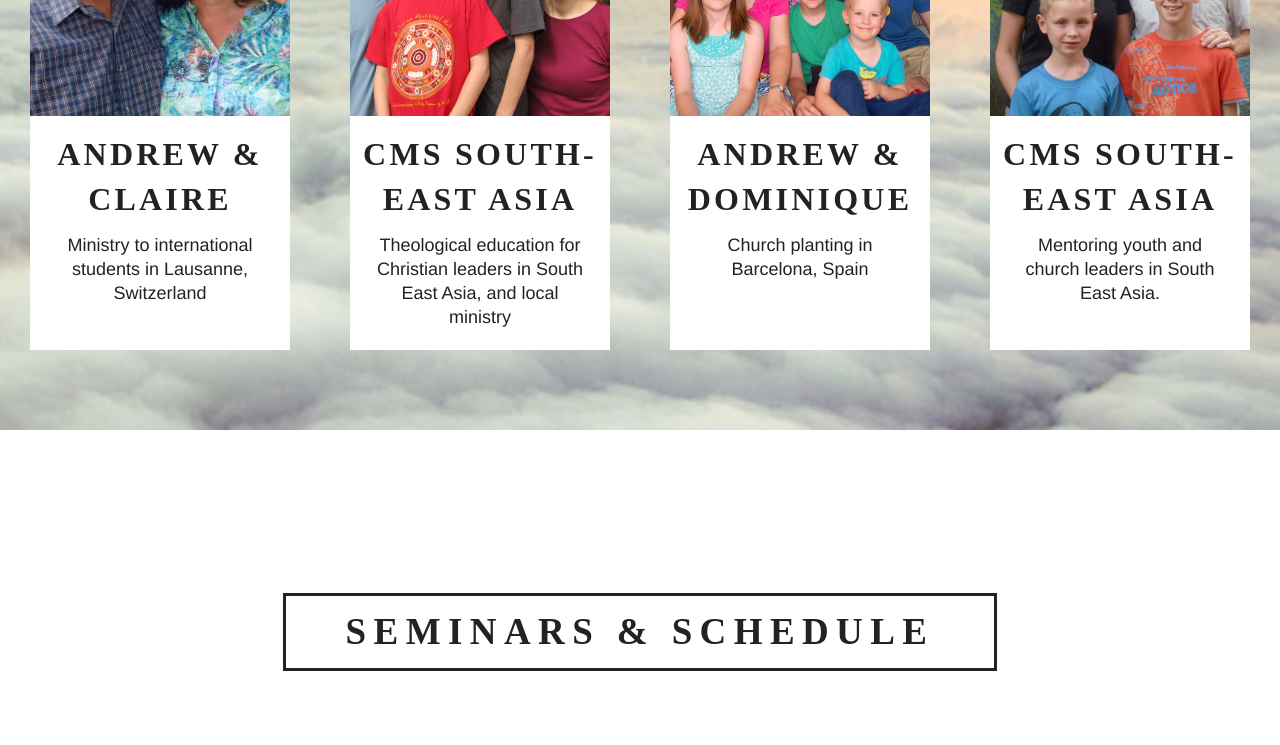
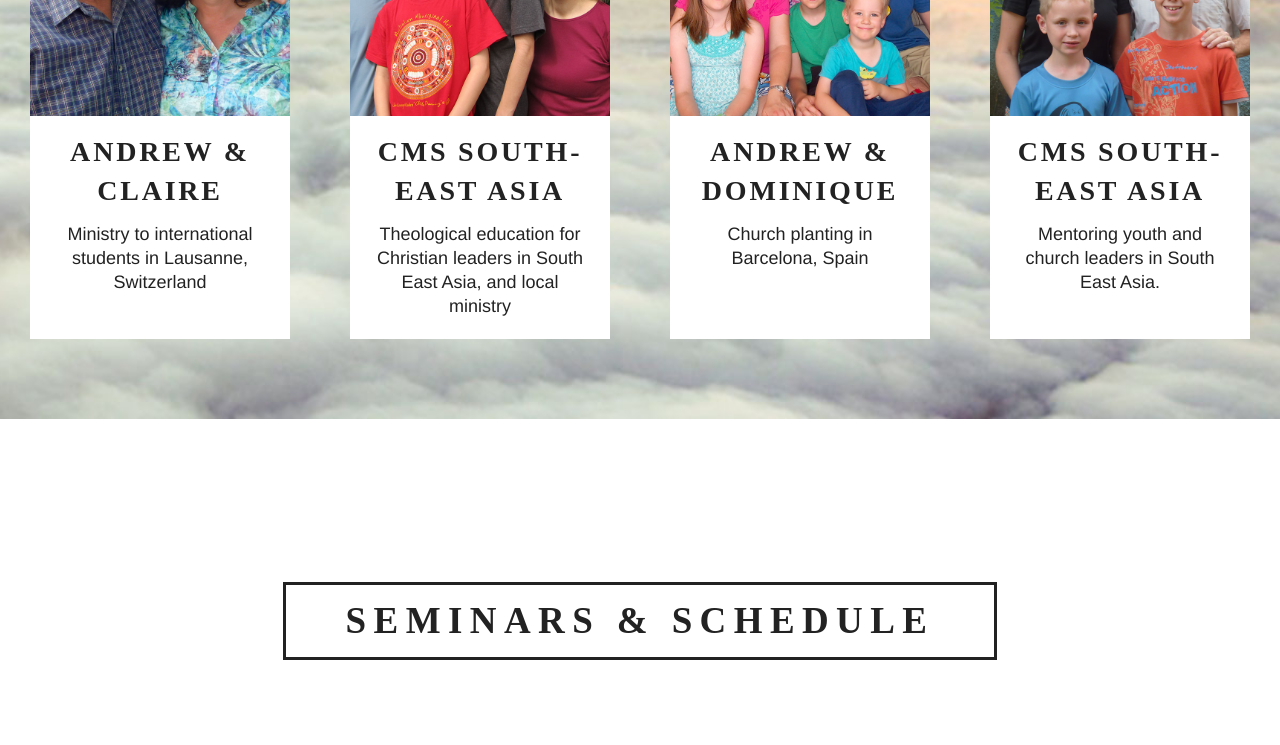
Before and after one commit to bryanjhickey/cms_summerundertheson, a website: page index.html in a window 1280 px wide. Shown: the part 3200-3945 px from the top of the page. Drawn offline with Linux system fonts and the light colour scheme; some packages are replaced by stand-ins of ours.

Commit message:
update font

```diff
--- a/scss/custom/_layout.scss
+++ b/scss/custom/_layout.scss
@@ -218,7 +218,7 @@
 }
 .missionary--title {
 	@include font-condensed;
-	font-size: rem-calc(32);
+	font-size: rem-calc(28);
 	margin-top: rem-calc(16);
 }
 .missionary--bio {
```
Also changed, not shown: css/app.css, img/header.jpg, 1 other file.
